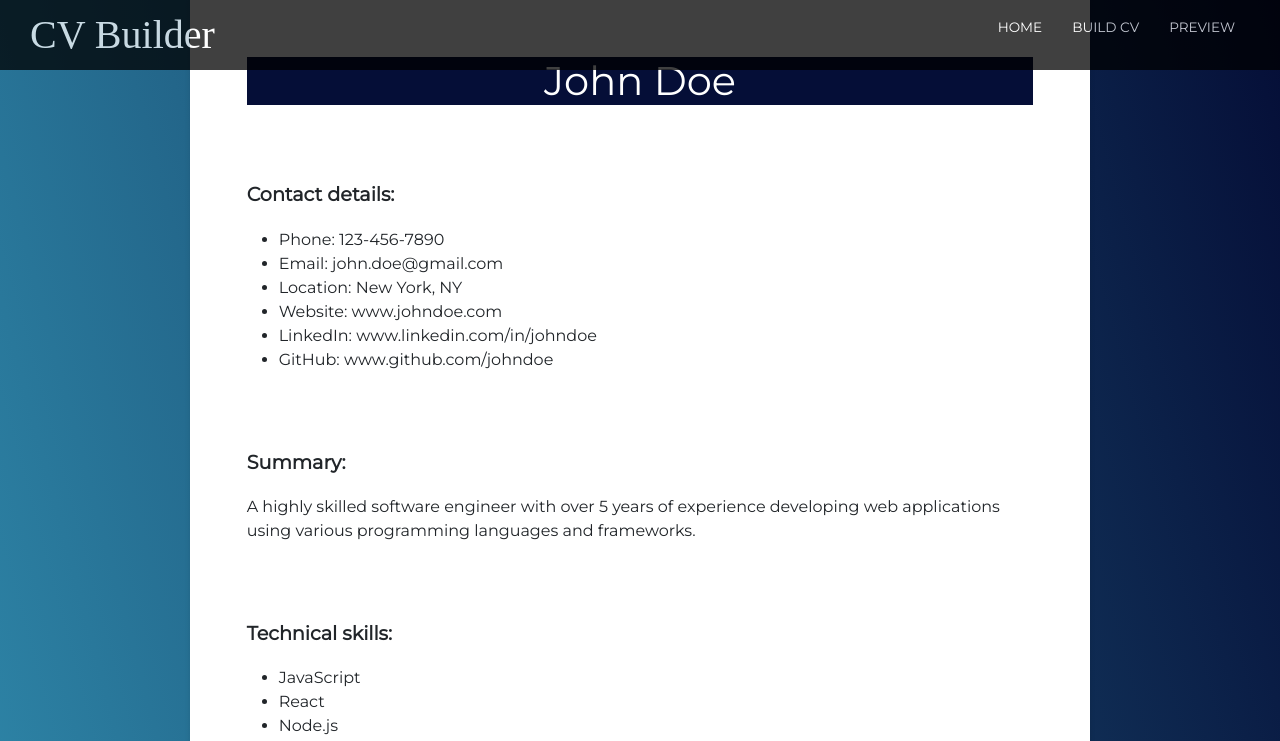
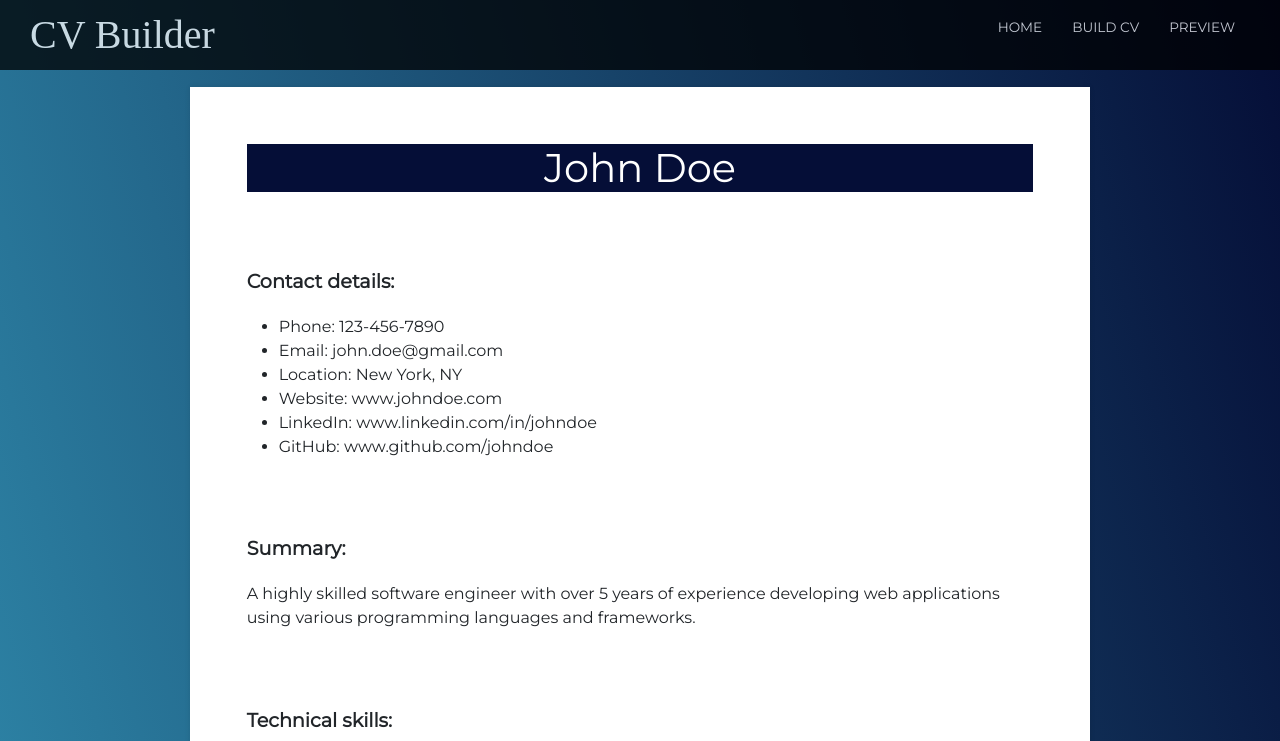
Before and after one commit to maijako/CV-generator, a React (Create React App) app: page /preview in a window 1280 px wide. Shown: the top 741 px of the page. Built offline with nearby package versions, Linux system fonts and the light colour scheme; a web font is replaced by a local one; what @react-pdf/renderer would draw is missing.

Commit message:
add top margin

```diff
--- a/src/cv_designs/designOne/CvOne.css
+++ b/src/cv_designs/designOne/CvOne.css
@@ -7,7 +7,7 @@ body {
 
 .container {
   max-width: 900px;
-  margin: 0 auto;
+  margin-top: 2.3cm;
   padding: 1.5cm;
   box-sizing: border-box;
   background-color: #fff;
--- a/src/cv_designs/designOne/MainSectionOne.js
+++ b/src/cv_designs/designOne/MainSectionOne.js
@@ -1,10 +1,10 @@
 import React from "react";
+import { FaGithub } from "react-icons/fa";
 
 
 function MainSectionOne() {
   return (
     <>
-
       <header className="candidateName">
         <h1>John Doe</h1>
       </header>
```
